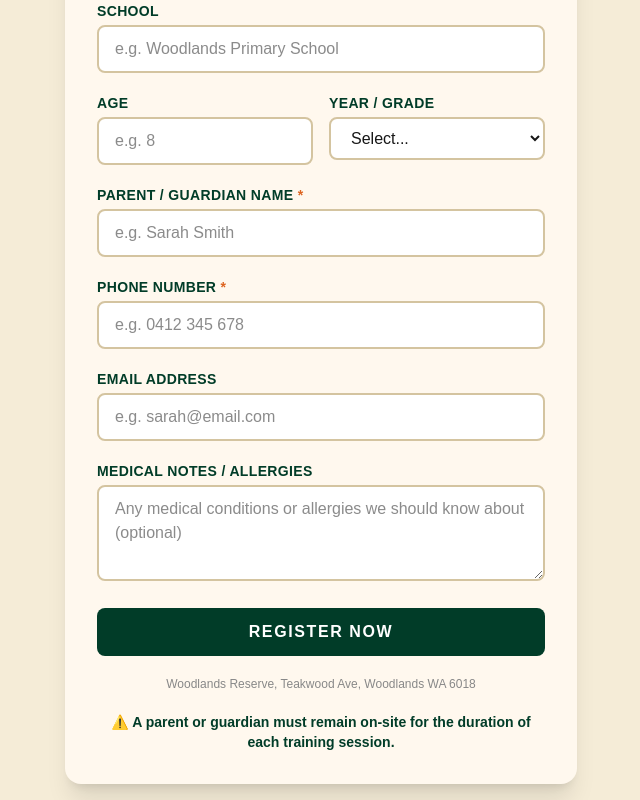
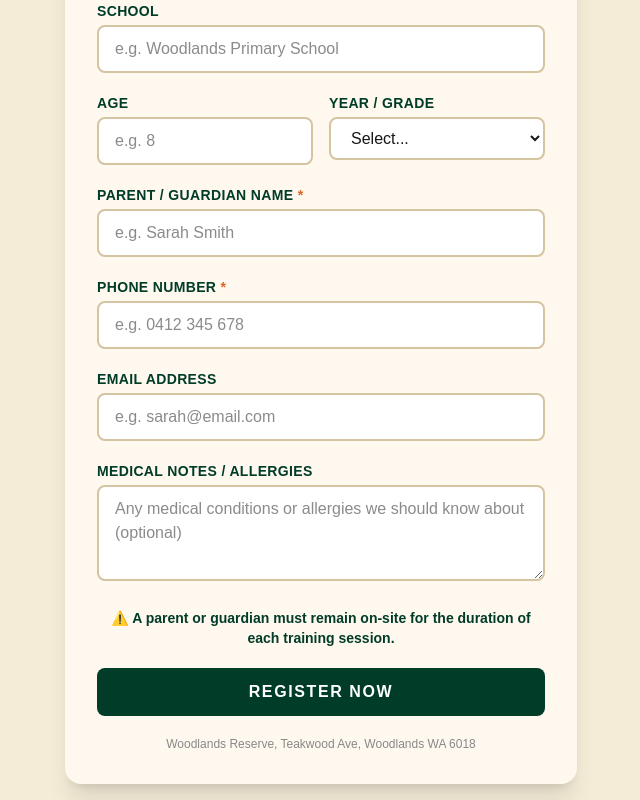
Before and after one commit to GolfChariotsMike/woodlands-teeball, a Next.js app: page / in a window 1280 px wide. Shown: the part 334-1134 px from the top of the page, without its empty margins (319-959 px from the left). Built offline with nearby package versions, Linux system fonts and the light colour scheme.

Commit message:
Move parent supervision notice above register button

```diff
--- a/app/page.tsx
+++ b/app/page.tsx
@@ -203,6 +203,10 @@ export default function RegistrationForm() {
 
           {error && <p className="text-red-600 text-sm">{error}</p>}
 
+          <p className="text-center text-sm font-semibold" style={{ color: '#013c28' }}>
+            ⚠️ A parent or guardian must remain on-site for the duration of each training session.
+          </p>
+
           <button
             type="submit"
             disabled={status === 'loading'}
@@ -215,10 +219,6 @@ export default function RegistrationForm() {
           <p className="text-center text-xs" style={{ color: '#888' }}>
             Woodlands Reserve, Teakwood Ave, Woodlands WA 6018
           </p>
-
-          <p className="text-center text-sm font-semibold mt-2" style={{ color: '#013c28' }}>
-            ⚠️ A parent or guardian must remain on-site for the duration of each training session.
-          </p>
         </form>
       </div>
     </main>
```
